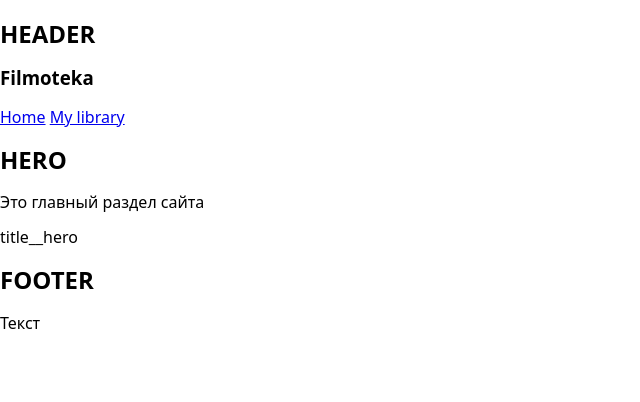
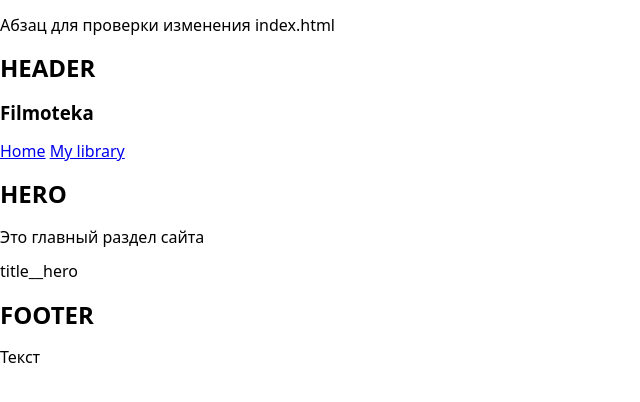
Before and after one commit to dmitriydegtyarev/JS-team-project-test-withData, a website: page src/index.html in a window 1280 px wide. Shown: the whole page, without its empty margins (0-640 px from the left). Drawn offline with nearby package versions, Linux system fonts and the light colour scheme; files that its build step writes are made by us from their sources.

Commit message:
правка index.html

```diff
--- a/src/index.html
+++ b/src/index.html
@@ -11,6 +11,7 @@
 </head>
 
 <body>
+  <p>Абзац для проверки изменения index.html</p>
 
   <include src="./partials/header.html"></include>
   <include src="./partials/hero.html"></include>
```
